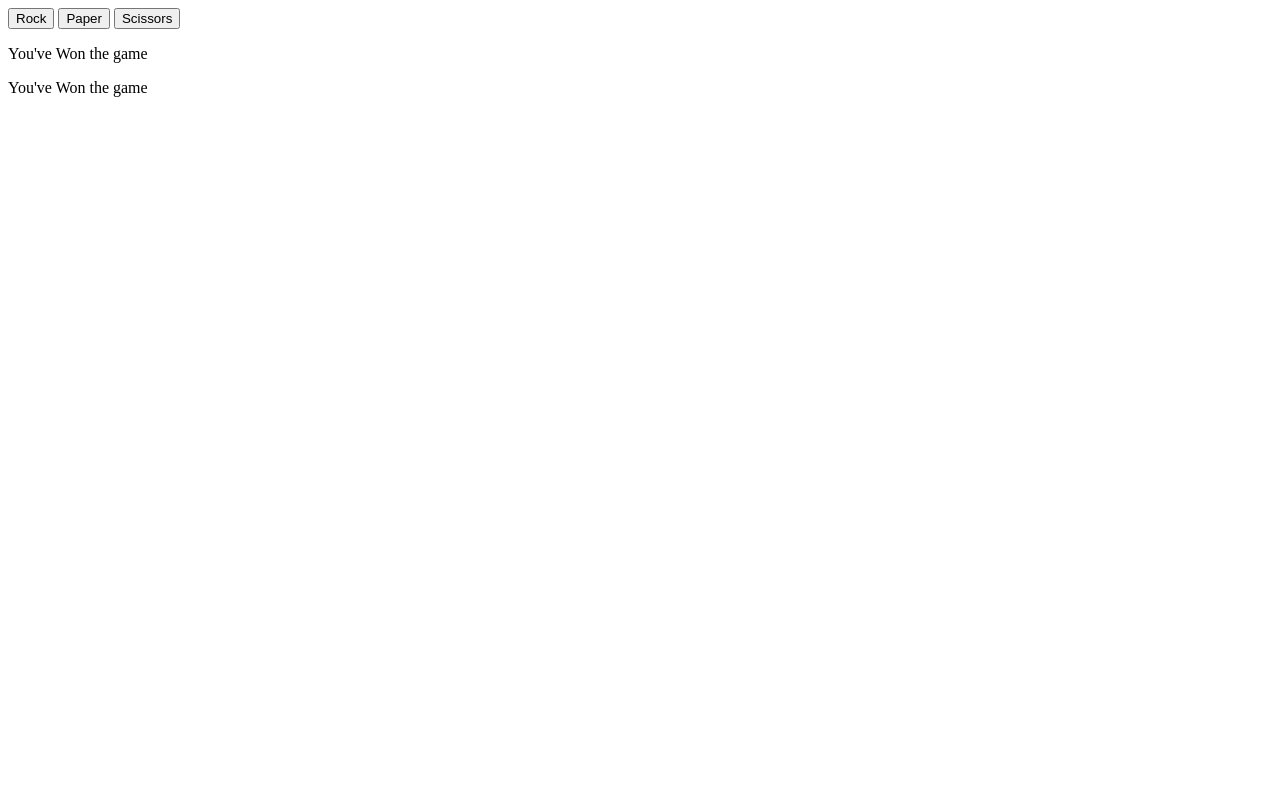
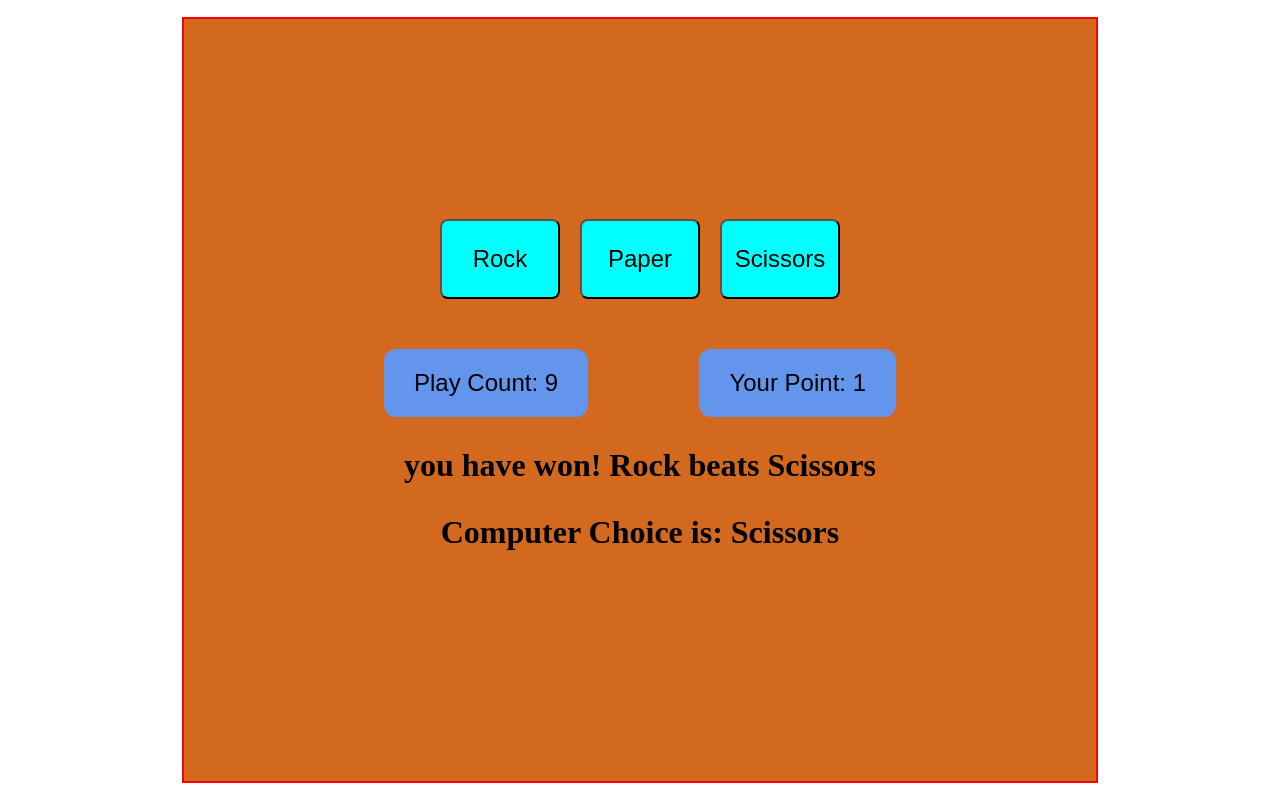
Before and after one commit to Sadek-1801/rps_game, a plain HTML site: page index.html in a window 1280 px wide. Both pictures are taken after a click on the button "Rock". Drawn offline with Linux system fonts and the light colour scheme.

Commit message:
completed all function

```diff
--- a/index.html
+++ b/index.html
@@ -4,21 +4,33 @@
     <meta charset="UTF-8">
     <meta name="viewport" content="width=device-width, initial-scale=1.0">
     <title>Rock_Paper_Scissors</title>
+    <link rel="stylesheet" href="styles.css">
 </head>
 <body>
-    <section id="main">
+    <section id="main" >
         <div class="player">
-            <button>Rock</button>
-            <button>Paper</button>
-            <button>Scissors</button>
+            <button class="btn" style="font-size: 24px;">Rock</button>
+            <button class="btn" style="font-size: 24px;">Paper</button>
+            <button class="btn" style="font-size: 24px;">Scissors</button>
         </div>
-        <div class="result">
-            <p>You've Won the game</p>
+        <div class="result-btn">
+            <button>Play Count: <span class="chance"></span></button>
+            <button>Your Point: <span class="point"></span></button>
+
         </div>
-        <div class="computer-result">
-            <p>You've Won the game</p>
+        <div class="result-para">
+            <p class="result"></p>
+        </div>
+        <div class="result-para">
+            <p class="computer-result"></p>
+        </div>
+        <div class="result-para">
+            <p class="final-result"></p>
+        </div>
+        <div id="final-btn-div">
+            <button onclick="resetBtn()" id="final-btn" class="" hidden>Play Again</button>
         </div>
     </section>
-    <script href="rps.js"></script>
+    <script src="rps.js"></script>
 </body>
 </html>
--- a/rps.js
+++ b/rps.js
@@ -0,0 +1,75 @@
+const options = ["Rock", "Paper", "Scissors"];
+const buttons = document.querySelectorAll(".btn")
+const result = document.querySelector(".result")
+const playCount = document.querySelector(".chance")
+const score = document.querySelector(".point")
+const computer = document.querySelector(".computer-result")
+let play = true;
+let count = 0;
+let chance = 10;
+let computerScore = 0;
+playCount.innerText = chance;
+score.innerText = count;
+
+if (play){
+  for(let button of buttons){
+    button.addEventListener("click", function(e){
+        const playerChoice = e.target.innerText;
+        const computerChoice = options[Math.floor(Math.random() * options.length)];
+        playRound(playerChoice, computerChoice)
+        chance = chance - 1;
+        console.log(chance)
+        console.log(count)
+        console.log(computerScore);
+        playCount.innerText = chance;
+        if (chance === 0){
+          result.innerText = '';
+          computer.innerText = '';
+          displayResult(count, computerScore);
+          const playAgainBtn = document.getElementById("final-btn")
+          playAgainBtn.removeAttribute("hidden")
+          const playBtn = document.querySelector('.player');
+          const resultBtn = document.querySelector('.result-btn');
+          playBtn.style.display = "none"
+          resultBtn.style.display = "none"
+        }
+    })
+  }
+}
+
+
+function playRound(playerSelection, computerSelection) {
+  if (playerSelection === computerSelection) {
+    result.innerText = "Match Drawn";
+    computer.innerText = `Computer Choice is: ${computerSelection}`;
+
+  } else if (
+    (playerSelection === "Rock" && computerSelection === "Scissors") ||
+    (playerSelection === "Paper" && computerSelection === "Rock") ||
+    (playerSelection === "Scissors" && computerSelection === "Paper")
+  ) {
+    result.innerText = `you have won! ${playerSelection} beats ${computerSelection}`;
+    computer.innerText = `Computer Choice is: ${computerSelection}`;
+    count ++;
+    score.innerText = count;
+  }else {
+    result.innerText = `you loose! ${computerSelection} beats ${playerSelection}`;
+    computer.innerText = `Computer Choice is: ${computerSelection}`;
+    computerScore ++;
+  }
+}
+
+
+function displayResult(playerScor, computerScore){
+  const finalResult = document.querySelector('.final-result');
+  if (playerScor === computerScore){
+    finalResult.innerText = `Match is Drawn Computer Score is: ${computerScore}`
+  }else if (playerScor > computerScore){
+    finalResult.innerText = `You'va won the game! Computer Score is: ${computerScore}`
+  }else  {
+    finalResult.innerText = `Your Score is: ${playerScor}. You'va loose the game! Better Luck Next Time.`
+  }
+}
+function resetBtn(){
+  window.location.reload()
+}
--- a/styles.css
+++ b/styles.css
@@ -5,13 +5,18 @@
 body {
     min-width: 100vw;
     min-height: 100vh;
+    display: flex;
+    flex-direction: column;
+    justify-content: center;
+    align-items: center;
 }
 #main {
     background-color: chocolate;
-    padding: 50px 200px;
+    padding: 200px;
     border: 2px solid red;
     margin: 0 auto;
     width: 40%;
+
 }
 .player {
     display: flex;
@@ -19,18 +24,44 @@ body {
     align-items: center;
     gap: 20px;
 }
-button {
+.btn {
     background-color: aqua;
     width: 120px;
     height: 80px;
+    border-radius: 8px;
+}
+.result-btn {
+    display: flex;
+    justify-content: space-between;
+    margin-top: 50px;
+    font-size: 2rem;
+}
+.result-btn button {
+    margin-bottom: 30px;
+}
+.result-btn button, #final-btn {
+    background-color: cornflowerblue;
+    padding: 20px 30px;
+    border: none;
+    border-radius: 12px;
+    font-size: 24px;
 }
 .result {
     text-align: center;
     font-size: large;
-    margin-top: 30px;
 }
 .computer-result{
     text-align: center;
     font-size: large;
-    margin-top: 30px;
 }
+.result-para p{
+    text-align: center;
+    font-size: 32px;
+    font-weight: bold;
+    margin-bottom: 30px;
+}
+#final-btn-div {
+    display: flex;
+    justify-content: center;
+    align-items: center;
+}
```
